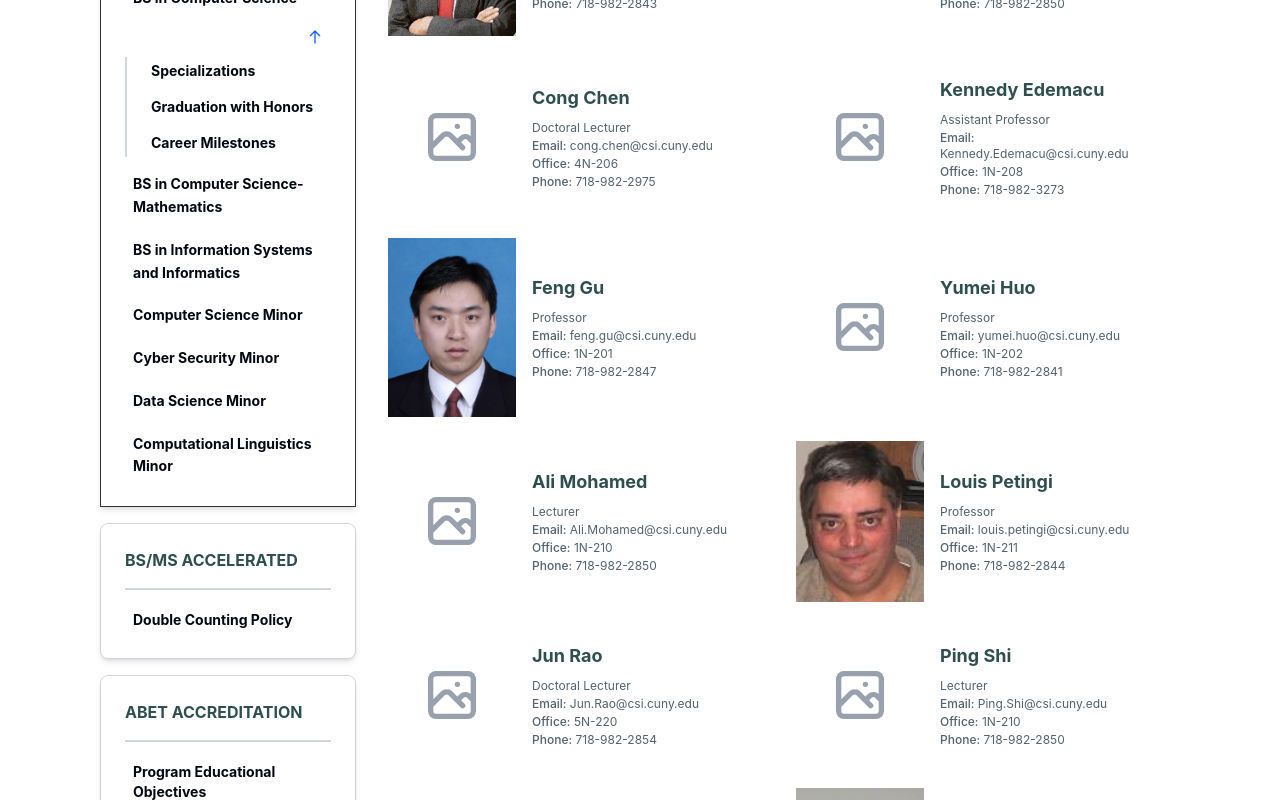
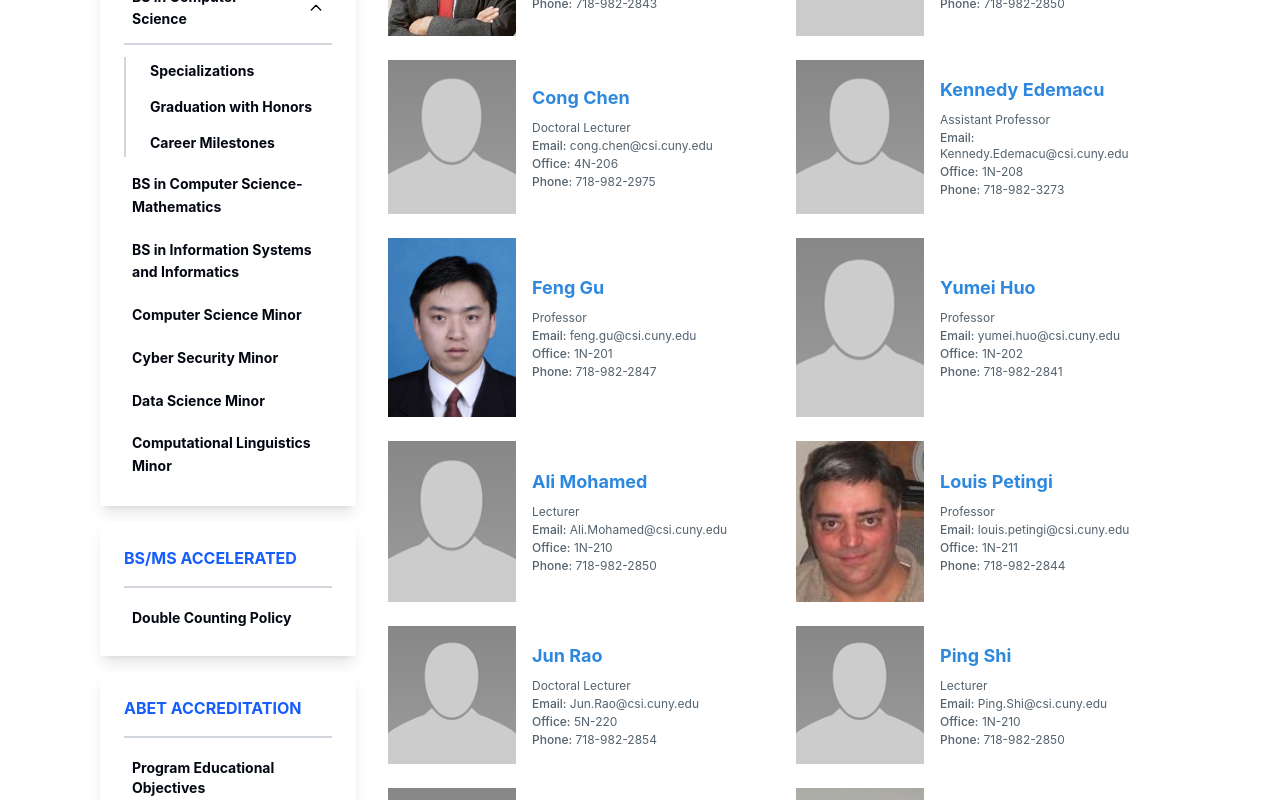
Before and after one commit to penguince/csi-website-revamp, a React (Vite) app: page /faculty in a window 1280 px wide. Shown: the part 340-1140 px from the top of the page. Built offline with nearby package versions, Linux system fonts and the light colour scheme.

Commit message:
fixed faculty

```diff
--- a/src/index.css
+++ b/src/index.css
@@ -29,13 +29,10 @@ a:hover {
 	text-decoration: underline;
 }
 
-h1,
-h2,
-h3,
-h4,
-h5,
-h6 {
-	color: #2f4f4f;
+@layer base {
+  h1, h2, h3, h4, h5, h6 {
+    color: #2f4f4f;
+  }
 }
 
 /* Accessibility - Screen Reader Only */
--- a/src/pages/Faculty.tsx
+++ b/src/pages/Faculty.tsx
@@ -9,6 +9,7 @@ interface FacultyCard {
 	office: string;
 	phone: string;
 	image?: string;
+	link?: string;
 }
 
 const Professors: FacultyCard[] = [
@@ -220,7 +221,7 @@ const Faculty = () => {
 				{/* Left Sidebar - Responsive Navigation */}
 				<nav className="w-full lg:w-64 flex flex-col gap-4 order-2 lg:order-1" aria-label="Navigation menu">
 					{/* Degrees Panel */}
-					<div className="w-full bg-white border shadow-md overflow-hidden">
+					<div className="w-full bg-white shadow-lg overflow-hidden">
 						<div className="p-4 md:p-6 flex flex-col gap-4">
 							{/* Degrees Header */}
 							<div className="flex flex-col gap-2 pb-4 border-b-2 border-gray-300">
@@ -231,51 +232,65 @@ const Faculty = () => {
 							<div className="flex flex-col gap-3">
 								{sidebarDegrees.map((degree) => (
 									<div key={degree.href} className="flex flex-col gap-3">
+										{degree.hasSubmenu ? (
+											<div className="flex items-center gap-2 border-b-2 border-gray-300 pb-2">
 												<a
 													href={degree.href}
-											className="font-bold text-sm leading-relaxed text-gray-950 hover:text-blue-600 focus:outline-none focus:ring-2 focus:ring-blue-600 focus:ring-offset-2 rounded px-2 py-1 transition"
+													className="font-bold text-sm leading-relaxed text-gray-950 hover:bg-[#f1f1f1] focus:outline-none focus:ring-2 focus:ring-blue-600 focus:ring-offset-2 px-2 py-1 transition flex-1"
 												>
 													{degree.name}
 												</a>
-
-										{/* Submenu for BS in Computer Science */}
-										{degree.hasSubmenu && (
-											<div className="flex flex-col gap-2">
 												<button
 													onClick={() => toggleMenu("bs-cs")}
-													className="text-left font-bold text-sm text-blue-600 hover:text-blue-700 focus:outline-none focus:ring-2 focus:ring-blue-600 rounded px-2 py-1 flex items-center justify-between"
+													className="text-gray-950 hover:bg-[#f1f1f1] focus:outline-none focus:ring-2 focus:ring-blue-600 p-2 cursor-pointer"
 													aria-expanded={expandedMenus.includes("bs-cs")}
 													aria-label="Toggle BS Computer Science submenu"
 												>
-													<span></span>
 													<svg
-														className={`w-4 h-4 transition-transform ${expandedMenus.includes("bs-cs") ? "rotate-180" : ""}`}
+														className="w-4 h-4"
 														fill="none"
 														stroke="currentColor"
 														viewBox="0 0 24 24"
 													>
+														{expandedMenus.includes("bs-cs") ? (
 															<path
 																strokeLinecap="round"
 																strokeLinejoin="round"
 																strokeWidth="2"
-															d="M19 14l-7 7m0 0l-7-7m7 7V3"
+																d="M5 15l7-7 7 7"
 															/>
+														) : (
+															<path
+																strokeLinecap="round"
+																strokeLinejoin="round"
+																strokeWidth="2"
+																d="M19 9l-7 7-7-7"
+															/>
+														)}
 													</svg>
 												</button>
+											</div>
+										) : (
+											<a
+												href={degree.href}
+												className="font-bold text-sm leading-relaxed text-gray-950 hover:bg-[#f1f1f1] focus:outline-none focus:ring-2 focus:ring-blue-600 focus:ring-offset-2 px-2 py-1 transition"
+											>
+												{degree.name}
+											</a>
+										)}
 
-												{expandedMenus.includes("bs-cs") && (
+										{/* Submenu for BS in Computer Science */}
+										{degree.hasSubmenu && expandedMenus.includes("bs-cs") && (
 											<div className="pl-4 flex flex-col gap-2 border-l-2 border-gray-300">
 												{bsSubmenu.map((item) => (
 													<a
 														key={item.href}
 														href={item.href}
-																className="font-bold text-sm text-gray-950 hover:text-blue-600 focus:outline-none focus:ring-2 focus:ring-blue-600 rounded px-2 py-1 transition"
+														className="font-bold text-sm text-gray-950 hover:bg-[#f1f1f1] focus:outline-none focus:ring-2 focus:ring-blue-600 px-2 py-1 transition"
 													>
 														{item.name}
 													</a>
 												))}
-													</div>
-												)}
 											</div>
 										)}
 									</div>
@@ -285,14 +300,14 @@ const Faculty = () => {
 					</div>
 
 					{/* BS/MS Accelerated Panel */}
-					<div className="w-full bg-white border border-gray-300 rounded-lg shadow-md overflow-hidden">
+					<div className="w-full bg-white shadow-lg overflow-hidden">
 						<div className="p-4 md:p-6 flex flex-col gap-4">
 							<div className="flex flex-col gap-2 pb-4 border-b-2 border-gray-300">
 								<h2 className="font-bold text-sm md:text-base uppercase text-blue-600">BS/MS Accelerated</h2>
 							</div>
 							<a
 								href="#double-counting"
-								className="font-bold text-sm text-gray-950 hover:text-blue-600 focus:outline-none focus:ring-2 focus:ring-blue-600 rounded px-2 py-1 transition"
+								className="font-bold text-sm text-gray-950 hover:bg-[#f1f1f1] focus:outline-none focus:ring-2 focus:ring-blue-600 px-2 py-1 transition"
 							>
 								Double Counting Policy
 							</a>
@@ -300,7 +315,7 @@ const Faculty = () => {
 					</div>
 
 					{/* ABET Accreditation Panel */}
-					<div className="w-full bg-white border border-gray-300 rounded-lg shadow-md overflow-hidden">
+					<div className="w-full bg-white shadow-lg overflow-hidden">
 						<div className="p-4 md:p-6 flex flex-col gap-4">
 							<div className="flex flex-col gap-2 pb-4 border-b-2 border-gray-300">
 								<h2 className="font-bold text-sm md:text-base uppercase text-blue-600">ABET Accreditation</h2>
@@ -308,19 +323,19 @@ const Faculty = () => {
 							<div className="flex flex-col gap-3">
 								<a
 									href="#objectives"
-									className="font-bold text-sm text-gray-950 hover:text-blue-600 focus:outline-none focus:ring-2 focus:ring-blue-600 rounded px-2 py-1 transition"
+									className="font-bold text-sm text-gray-950 hover:bg-[#f1f1f1] focus:outline-none focus:ring-2 focus:ring-blue-600 px-2 py-1 transition"
 								>
 									Program Educational Objectives
 								</a>
 								<a
 									href="#outcomes"
-									className="font-bold text-sm text-gray-950 hover:text-blue-600 focus:outline-none focus:ring-2 focus:ring-blue-600 rounded px-2 py-1 transition"
+									className="font-bold text-sm text-gray-950 hover:bg-[#f1f1f1] focus:outline-none focus:ring-2 focus:ring-blue-600 px-2 py-1 transition"
 								>
 									Student Outcomes
 								</a>
 								<a
 									href="#enrollment"
-									className="font-bold text-sm text-gray-950 hover:text-blue-600 focus:outline-none focus:ring-2 focus:ring-blue-600 rounded px-2 py-1 transition"
+									className="font-bold text-sm text-gray-950 hover:bg-[#f1f1f1] focus:outline-none focus:ring-2 focus:ring-blue-600 px-2 py-1 transition"
 								>
 									BS Program Enrollment
 								</a>
@@ -343,37 +358,29 @@ const Faculty = () => {
 								{Professors.map((professor, index) => (
 									<div
 										key={index}
-										className="bg-white overflow-hidden hover:shadow-lg transition-shadow flex flex-col sm:flex-row focus-within:ring-2 focus-within:ring-csi-blue"
+										className="bg-white overflow-hidden flex flex-col sm:flex-row focus-within:ring-2 focus-within:ring-csi-blue"
 										role="article"
 										aria-label={`${professor.name} faculty card`}
 									>
 										<div className="bg-csi-gray w-full sm:w-32 h-32 sm:h-auto shrink-0 flex items-center justify-center overflow-hidden">
-											{professor.image ? (
 											<img
-													src={professor.image}
+												src={professor.image || "/avatar.png"}
 												alt={professor.name}
 												className="w-full h-full object-cover"
 											/>
-											) : (
-												<svg
-													className="w-16 h-16 text-gray-400"
-													fill="none"
-													stroke="currentColor"
-													viewBox="0 0 24 24"
-													aria-hidden="true"
-												>
-													<path
-														strokeLinecap="round"
-														strokeLinejoin="round"
-														strokeWidth={2}
-														d="M4 16l4.586-4.586a2 2 0 012.828 0L16 16m-2-2l1.586-1.586a2 2 0 012.828 0L20 14m-6-6h.01M6 20h12a2 2 0 002-2V6a2 2 0 00-2-2H6a2 2 0 00-2 2v12a2 2 0 002 2z"
-													/>
-												</svg>
-											)}
 										</div>
 										<div className="p-4 flex flex-col justify-center space-y-0.5">
-											<h3 className="text-lg font-bold text-[#2f4f4f] mb-2">
+											<h3 className="text-lg font-bold mb-2">
+												{professor.link ? (
+													<a
+														href={professor.link}
+														className="text-[#2d88de] hover:underline cursor-pointer focus:outline-none focus:ring-2 focus:ring-[#2d88de] rounded"
+													>
 														{professor.name}
+													</a>
+												) : (
+													<span className="text-[#2d88de] hover:underline cursor-pointer">{professor.name}</span>
+												)}
 											</h3>
 											<p className="text-xs text-[#53626e]">
 												{professor.title}
@@ -382,7 +389,7 @@ const Faculty = () => {
 												<span className="font-medium">Email:</span>{" "}
 												<a
 													href={`mailto:${professor.email}`}
-													className="text-csi-blue hover:underline focus:outline-none focus:ring-2 focus:ring-csi-blue rounded"
+													className="text-csi-blue hover:underline cursor-pointer focus:outline-none focus:ring-2 focus:ring-csi-blue rounded"
 													aria-label={`Email ${professor.name}`}
 												>
 													{professor.email}
@@ -396,7 +403,7 @@ const Faculty = () => {
 												<span className="font-medium">Phone:</span>{" "}
 												<a
 													href={`tel:${professor.phone}`}
-													className="text-csi-blue hover:underline focus:outline-none focus:ring-2 focus:ring-csi-blue rounded"
+													className="text-csi-blue hover:underline cursor-pointer focus:outline-none focus:ring-2 focus:ring-csi-blue rounded"
 													aria-label={`Call ${professor.name} at ${professor.phone}`}
 												>
 													{professor.phone}
@@ -480,37 +487,29 @@ const Faculty = () => {
 								{OfficeStaff.map((professor, index) => (
 									<div
 										key={index}
-										className="bg-white border border-gray-200 rounded-lg overflow-hidden hover:shadow-lg transition-shadow flex flex-col sm:flex-row focus-within:ring-2 focus-within:ring-csi-blue"
+										className="bg-white overflow-hidden flex flex-col sm:flex-row focus-within:ring-2 focus-within:ring-csi-blue"
 										role="article"
 										aria-label={`${professor.name} faculty card`}
 									>
 										<div className="bg-csi-gray w-full sm:w-32 h-32 sm:h-auto shrink-0 flex items-center justify-center overflow-hidden">
-											{professor.image ? (
 											<img
-													src={professor.image}
+												src={professor.image || "/avatar.png"}
 												alt={professor.name}
 												className="w-full h-full object-cover"
 											/>
-											) : (
-												<svg
-													className="w-16 h-16 text-gray-400"
-													fill="none"
-													stroke="currentColor"
-													viewBox="0 0 24 24"
-													aria-hidden="true"
-												>
-													<path
-														strokeLinecap="round"
-														strokeLinejoin="round"
-														strokeWidth={2}
-														d="M4 16l4.586-4.586a2 2 0 012.828 0L16 16m-2-2l1.586-1.586a2 2 0 012.828 0L20 14m-6-6h.01M6 20h12a2 2 0 002-2V6a2 2 0 00-2-2H6a2 2 0 00-2 2v12a2 2 0 002 2z"
-													/>
-												</svg>
-											)}
 										</div>
 										<div className="p-4 flex flex-col justify-center space-y-0.5">
-											<h3 className="text-lg font-bold text-[#2f4f4f] mb-2">
+											<h3 className="text-lg font-bold mb-2">
+												{professor.link ? (
+													<a
+														href={professor.link}
+														className="text-[#2d88de] hover:underline cursor-pointer focus:outline-none focus:ring-2 focus:ring-[#2d88de] rounded"
+													>
 														{professor.name}
+													</a>
+												) : (
+													<span className="text-[#2d88de] hover:underline cursor-pointer">{professor.name}</span>
+												)}
 											</h3>
 											<p className="text-xs text-[#53626e]">
 												{professor.title}
@@ -519,7 +518,7 @@ const Faculty = () => {
 												<span className="font-medium">Email:</span>{" "}
 												<a
 													href={`mailto:${professor.email}`}
-													className="text-csi-blue hover:underline focus:outline-none focus:ring-2 focus:ring-csi-blue rounded"
+													className="text-csi-blue hover:underline cursor-pointer focus:outline-none focus:ring-2 focus:ring-csi-blue rounded"
 													aria-label={`Email ${professor.name}`}
 												>
 													{professor.email}
@@ -533,7 +532,7 @@ const Faculty = () => {
 												<span className="font-medium">Phone:</span>{" "}
 												<a
 													href={`tel:${professor.phone}`}
-													className="text-csi-blue hover:underline focus:outline-none focus:ring-2 focus:ring-csi-blue rounded"
+													className="text-csi-blue hover:underline cursor-pointer focus:outline-none focus:ring-2 focus:ring-csi-blue rounded"
 													aria-label={`Call ${professor.name} at ${professor.phone}`}
 												>
 													{professor.phone}
@@ -562,37 +561,29 @@ const Faculty = () => {
 								{TechnicalStaff.map((professor, index) => (
 									<div
 										key={index}
-										className="bg-white border border-gray-200 rounded-lg overflow-hidden hover:shadow-lg transition-shadow flex flex-col sm:flex-row focus-within:ring-2 focus-within:ring-csi-blue"
+										className="bg-white overflow-hidden flex flex-col sm:flex-row focus-within:ring-2 focus-within:ring-csi-blue"
 										role="article"
 										aria-label={`${professor.name} faculty card`}
 									>
 										<div className="bg-csi-gray w-full sm:w-32 h-32 sm:h-auto shrink-0 flex items-center justify-center overflow-hidden">
-											{professor.image ? (
 											<img
-													src={professor.image}
+												src={professor.image || "/avatar.png"}
 												alt={professor.name}
 												className="w-full h-full object-cover"
 											/>
-											) : (
-												<svg
-													className="w-16 h-16 text-gray-400"
-													fill="none"
-													stroke="currentColor"
-													viewBox="0 0 24 24"
-													aria-hidden="true"
-												>
-													<path
-														strokeLinecap="round"
-														strokeLinejoin="round"
-														strokeWidth={2}
-														d="M4 16l4.586-4.586a2 2 0 012.828 0L16 16m-2-2l1.586-1.586a2 2 0 012.828 0L20 14m-6-6h.01M6 20h12a2 2 0 002-2V6a2 2 0 00-2-2H6a2 2 0 00-2 2v12a2 2 0 002 2z"
-													/>
-												</svg>
-											)}
 										</div>
 										<div className="p-4 flex flex-col justify-center space-y-0.5">
-											<h3 className="text-lg font-bold text-[#2f4f4f] mb-2">
+											<h3 className="text-lg font-bold mb-2">
+												{professor.link ? (
+													<a
+														href={professor.link}
+														className="text-[#2d88de] hover:underline cursor-pointer focus:outline-none focus:ring-2 focus:ring-[#2d88de] rounded"
+													>
 														{professor.name}
+													</a>
+												) : (
+													<span className="text-[#2d88de] hover:underline cursor-pointer">{professor.name}</span>
+												)}
 											</h3>
 											<p className="text-xs text-[#53626e]">
 												{professor.title}
@@ -601,7 +592,7 @@ const Faculty = () => {
 												<span className="font-medium">Email:</span>{" "}
 												<a
 													href={`mailto:${professor.email}`}
-													className="text-csi-blue hover:underline focus:outline-none focus:ring-2 focus:ring-csi-blue rounded"
+													className="text-csi-blue hover:underline cursor-pointer focus:outline-none focus:ring-2 focus:ring-csi-blue rounded"
 													aria-label={`Email ${professor.name}`}
 												>
 													{professor.email}
@@ -615,7 +606,7 @@ const Faculty = () => {
 												<span className="font-medium">Phone:</span>{" "}
 												<a
 													href={`tel:${professor.phone}`}
-													className="text-csi-blue hover:underline focus:outline-none focus:ring-2 focus:ring-csi-blue rounded"
+													className="text-csi-blue hover:underline cursor-pointer focus:outline-none focus:ring-2 focus:ring-csi-blue rounded"
 													aria-label={`Call ${professor.name} at ${professor.phone}`}
 												>
 													{professor.phone}
```
Also changed, not shown: public/avatar.png (added). Lines whose indentation alone changed are shown as unchanged.
